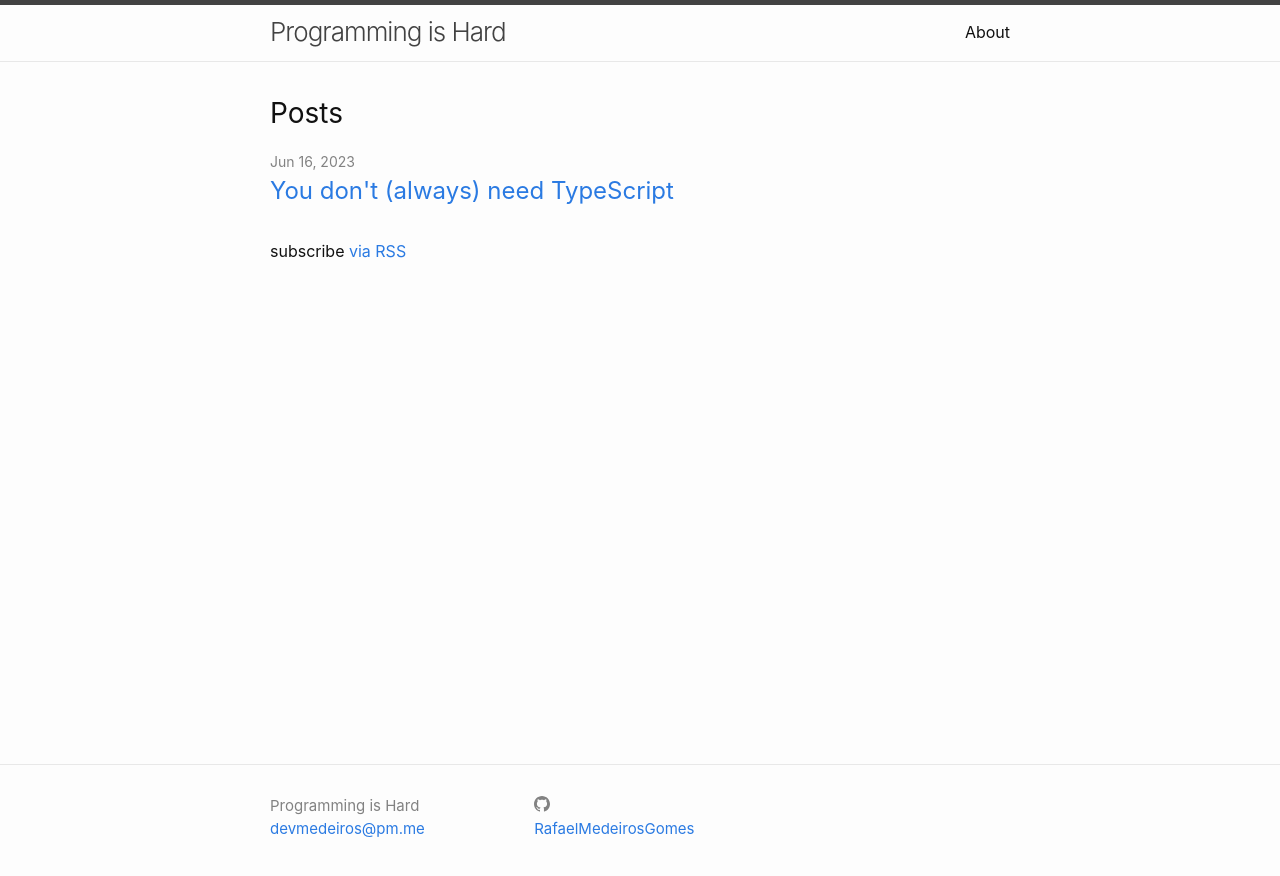
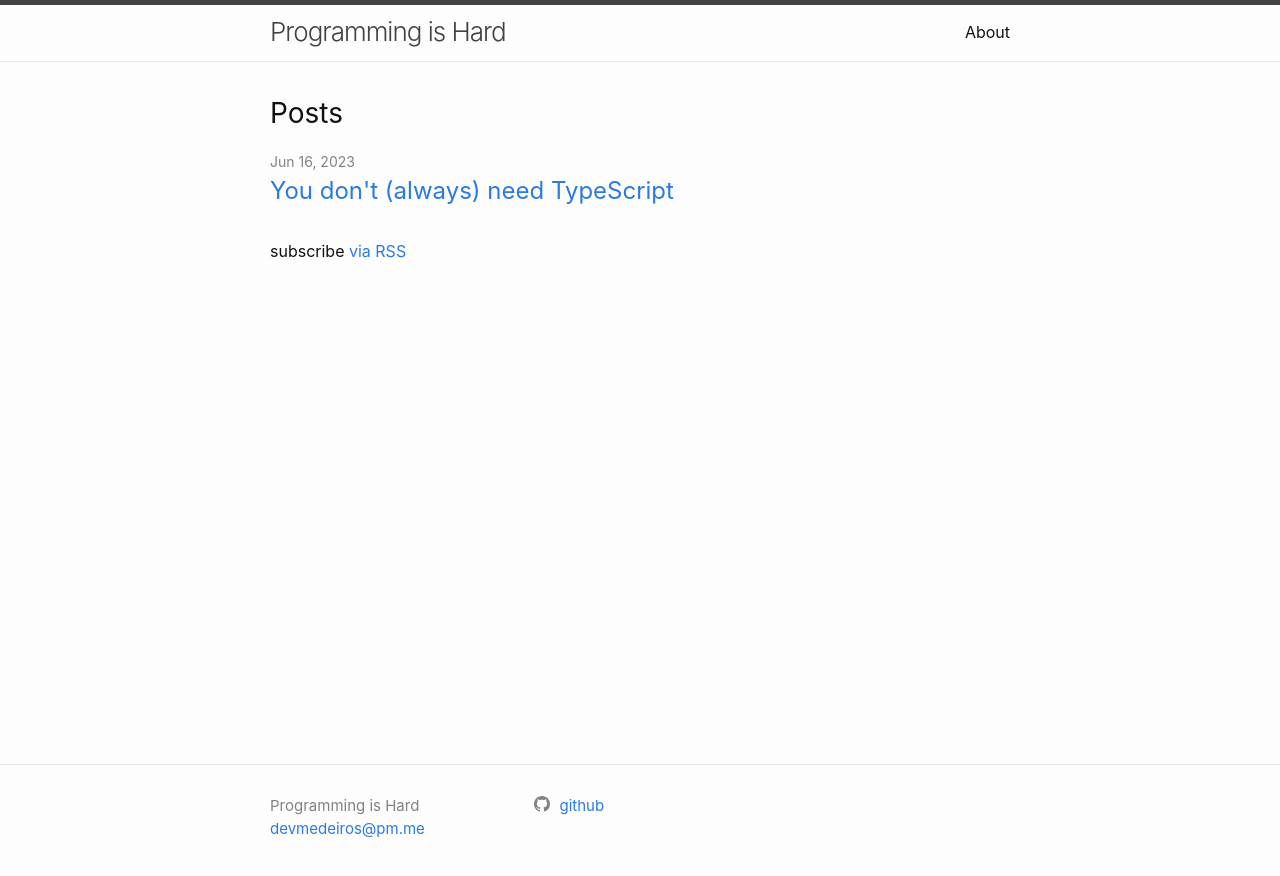
Before and after one commit to RafaelMedeirosGomes/rafaelmedeirosgomes.github.io, a Jekyll site: the page built from index.markdown, in a window 1280 px wide. Shown: the top 876 px of the page. Built offline with Jekyll 4.4.1, drawn with Linux system fonts in a browser that asks for light colours.

Commit message:
changes github anchor text

```diff
--- a/_includes/social.html
+++ b/_includes/social.html
@@ -14,7 +14,7 @@
   {%- if site.github_username -%}<li><a href="https://github.com/{{ site.github_username| cgi_escape | escape }}"><svg
         class="svg-icon">
         <use xlink:href="{{ '/assets/minima-social-icons.svg#github' | relative_url }}"></use>
-      </svg> <span class="username">{{ site.github_username| escape }}</span></a></li>{%- endif -%}
+      </svg> <span class="username">github</span></a></li>{%- endif -%}
   {%- if site.instagram_username -%}<li><a
       href="https://instagram.com/{{ site.instagram_username| cgi_escape | escape }}"><svg class="svg-icon">
         <use xlink:href="{{ '/assets/minima-social-icons.svg#instagram' | relative_url }}"></use>
```
